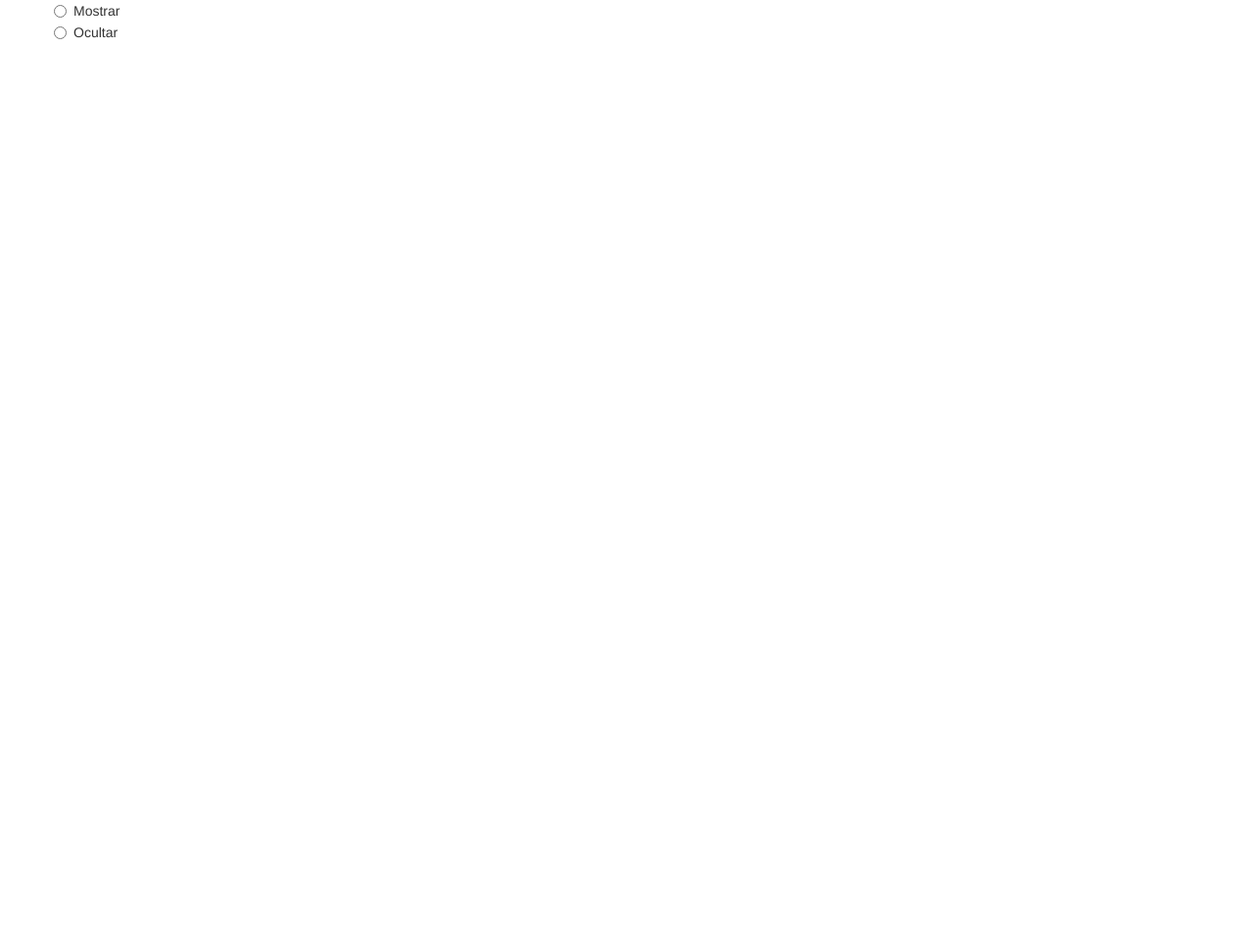
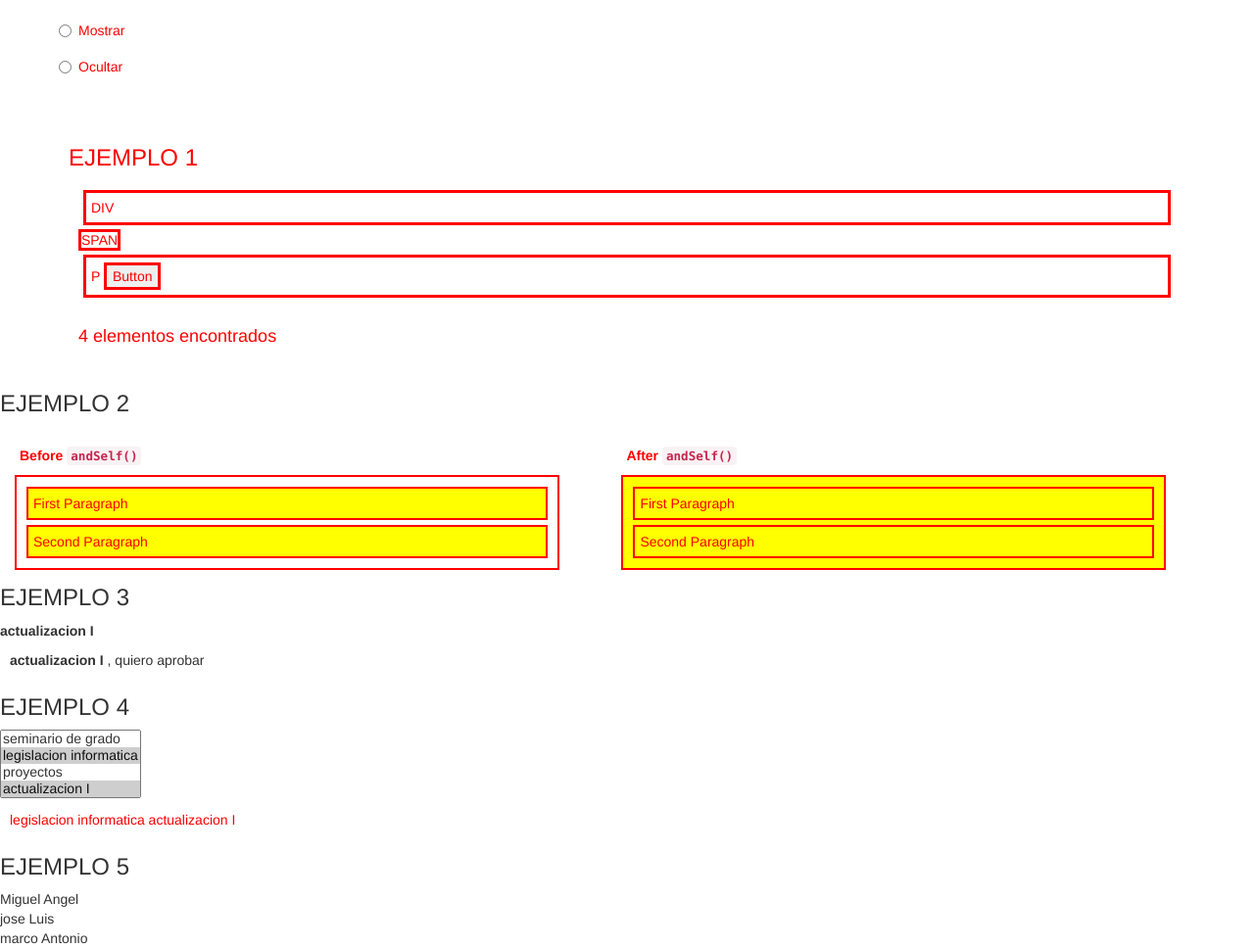
Before and after one commit to aarioss/TeamSecretNew, a plain HTML site: page imagen.html in a window 1280 px wide. Shown: the whole page at 98% size. Before the commit the page ends 800 px from the top, so only its background shows below. Drawn offline with nearby package versions, Linux system fonts and the light colour scheme.

Commit message:
ejemplos
agregando los 5 ejemplos

```diff
--- a/assets/js/main.js
+++ b/assets/js/main.js
@@ -24,6 +24,9 @@ $ ( document ).ready(function(){
 		event.preventDefault();
 	})
 
+    //Contar elementos
+	var elementCount = $("#test").find("*").css("border", "3px solid red").length;
+	$("#elementos").prepend("<h4>" + elementCount + " elementos encontrados</h3>");
 });
 
 function addLi(){
--- a/imagen.html
+++ b/imagen.html
@@ -3,14 +3,38 @@
 <head>
     <link href="assets/js/bootstrab/bootstrap.min.css" rel="stylesheet">
     <script type="text/javascript" src="assets/js/jquery/jquery.js"></script>
-    <script type="text/javascript" src="assets/js/bootstrab/js/bootstrap.js"></script>
+    <script type="text/javascript" src="assets/js/bootstrab/bootstrap.js"></script>
     <script type="text/javascript" src="assets/js/main.js"></script>
+  <style>
+
+  div {
+    color: red;
+  }
+    p, div {
+    margin: 5px;
+    padding: 5px;
+  }
+  .border {
+    border: 2px solid red;
+  }
+  .background {
+    background: yellow;
+  }
+  .left, .right {
+    width: 45%;
+    float: left;
+  }
+  .right {
+    margin-left: 3%;
+  }
+  </style>
+  <script src="https://code.jquery.com/jquery-1.10.2.js"></script>
 </head>
 <body>
-
     <div class="container">
         <div class="row">
-            <label class="radio-inline"><!-- radio-inline: clase de bootstrap para grupo de radio buttons -->
+            <label class="radio-inline">
+                <!-- radio-inline: clase de bootstrap para grupo de radio buttons -->
                 <input name="radioGroup" id="radio1" value="option1" type="radio" onclick="mostrarImagen()">
                 Mostrar
             </label>
@@ -23,8 +47,117 @@
         </div>
         <!-- Clase hidden: clase de bootstrap que hace que el div se esconda -->
         <div id="my-img" class="hidden">
-            <img src="assets/img/SDC10158.JPG" id="img" style="height: 150px; width: 446px;"  />
+            <img src="assets/img/SDC10158.JPG" id="img" style="height: 150px; width: 446px;" />
         </div>
     </div>
+
+    <br />
+    <div class="container">
+        <h3>EJEMPLO 1</h3>
+        <div id="test">
+            <div>DIV</div>
+            <span>SPAN</span>
+            <p>P
+                <button>Button</button></p>
+        </div>
+        <div id="elementos"></div>
+    </div>
+
+        <h3>EJEMPLO 2  </h3>
+
+
+<div class="left">
+
+  <p><strong>Before <code>andSelf()</code></strong></p>
+
+  <div class="before-andself">
+
+    <p>First Paragraph</p>
+
+    <p>Second Paragraph</p>
+
+  </div>
+
+</div>
+
+<div class="right">
+
+  <p><strong>After <code>andSelf()</code></strong></p>
+
+  <div class="after-andself">
+
+    <p>First Paragraph</p>
+
+    <p>Second Paragraph</p>
+
+  </div>
+
+</div>
+
+   <h3>EJEMPLO 3</h3>
+
+    <b> actualizacion I </b><p id="parr">, quiero aprobar</p>
+
+<script>
+    $("b").clone().prependTo("#parr");
+</script>
+
+
+
+<script>
+
+    $("div.left, div.right").find("div, div > p").addClass("border");
+
+
+
+    // First Example
+
+    $("div.before-andself").find("p").addClass("background");
+
+
+
+    // Second Example
+
+    $("div.after-andself").find("p").andSelf().addClass("background");
+
+</script>
+
+   <h3>EJEMPLO 4</h3>
+
+    <select name="sweets" multiple="multiple">
+  <option>seminario de grado</option>
+  <option selected="selected">legislacion informatica</option>
+  <option>proyectos</option>
+  <option selected="selected">actualizacion I</option>
+  <option>administracion</option>
+  <option>marketing</option>
+</select>
+<div id="cambiar"></div>
+
+<script>
+    $("select")
+      .change(function () {
+          var str = "";
+          $("select option:selected").each(function () {
+              str += $(this).text() + " ";
+          });
+          $("#cambiar").text(str);
+      })
+      .change();
+</script>
+   <h3>EJEMPLO 5</h3>
+
+      <pa>Miguel Angel</pa>
+    <br />
+    <pa>jose Luis</pa>
+    <br />
+    <pa>marco Antonio</pa>
+ <br />
+<script>
+    $("pa").click(function () {
+        $(this).slideUp();
+    });
+</script>
+
 </body>
 </html>
```
